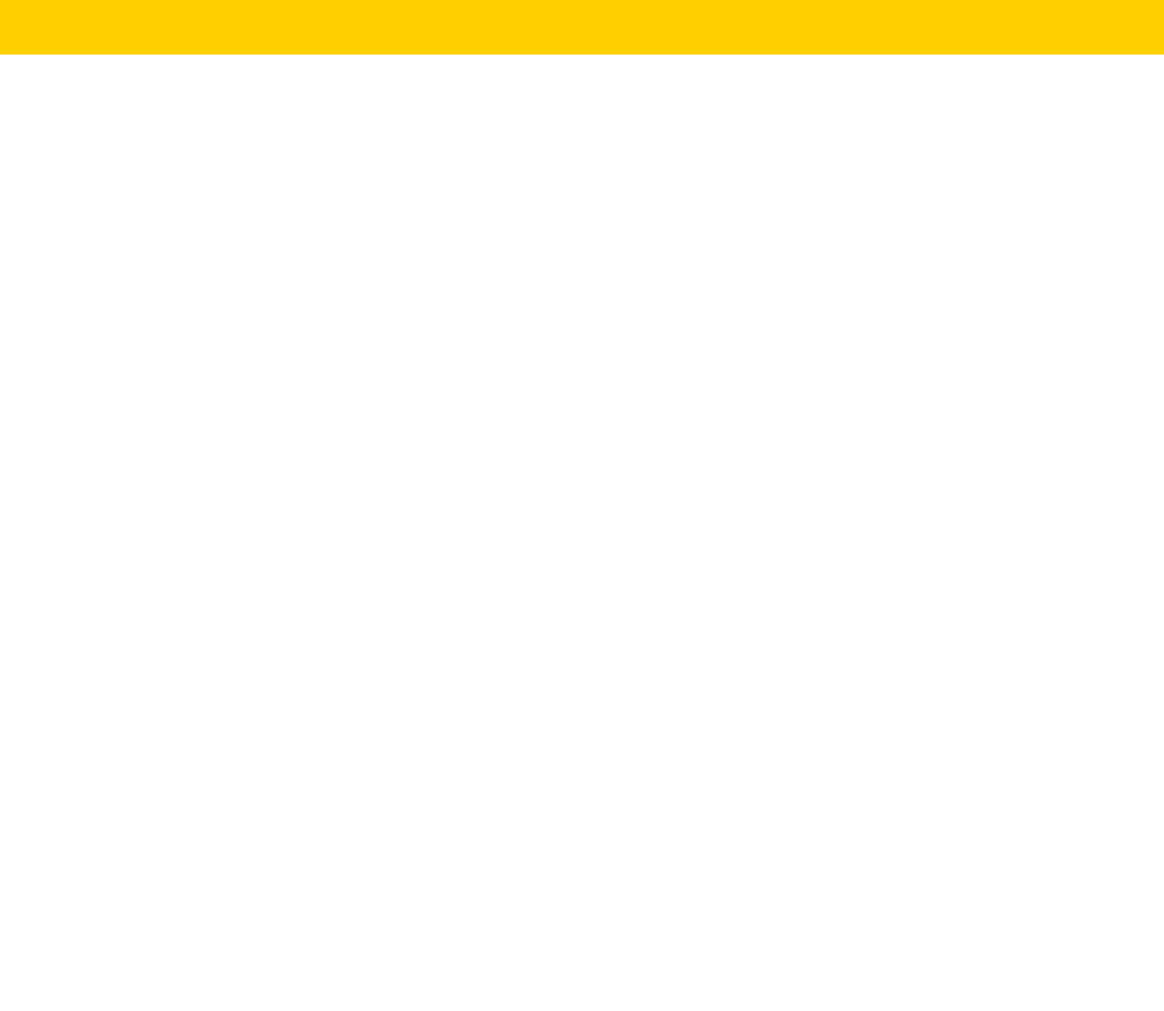
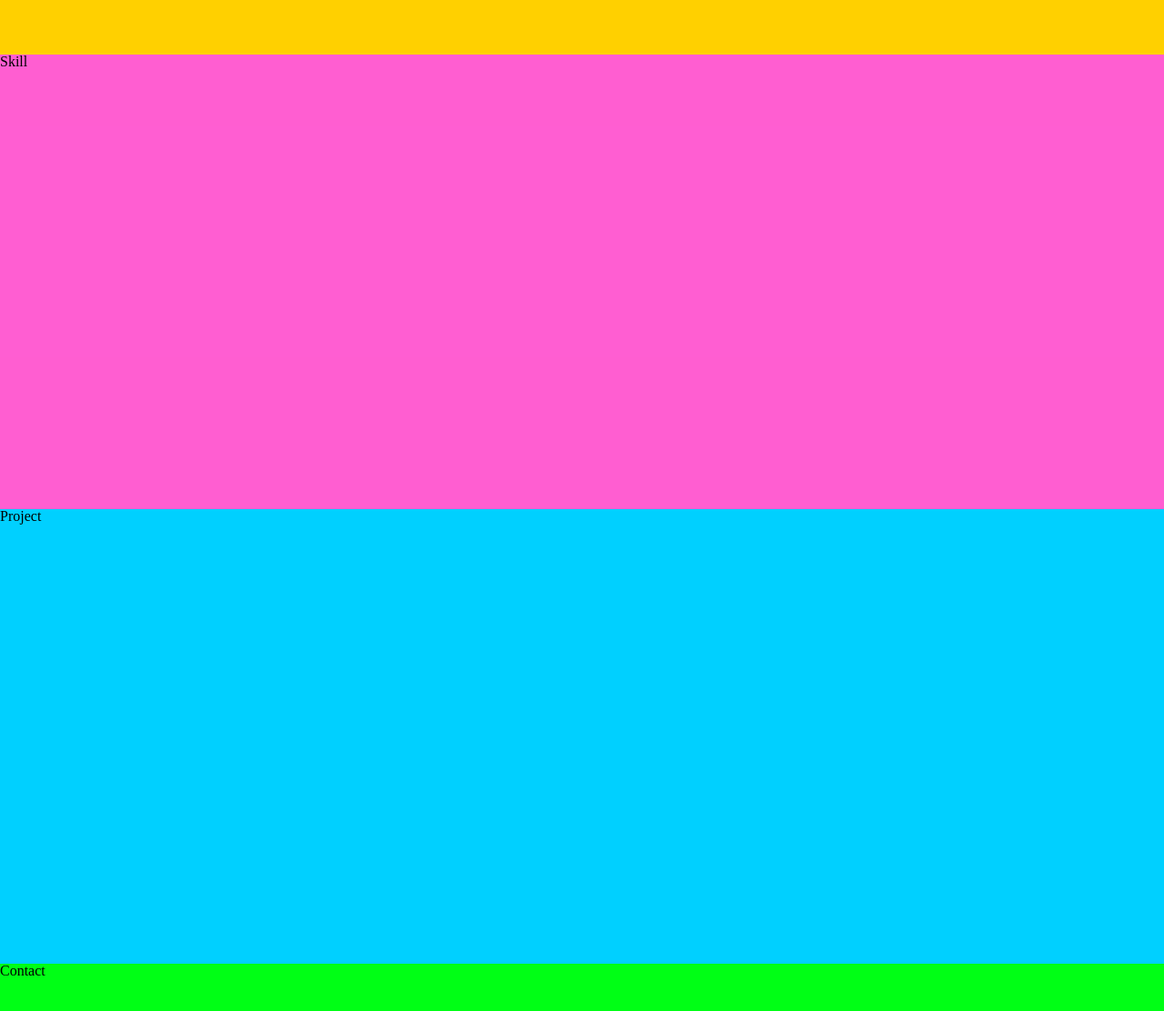
Before and after one commit to Aroma-oh/areum-portfolio, a Next.js app: page / in a window 1280 px wide. Shown: the part 1640-2752 px from the top of the page at 91% size. Before the commit the page ends 1700 px from the top, so only its background shows below. Built offline with nearby package versions, Linux system fonts and the light colour scheme.

Commit message:
feat: 섹션 컴포넌트 생성 및 스크롤 이동 구현

```diff
--- a/src/component/Header.tsx
+++ b/src/component/layout/Header.tsx
@@ -15,12 +15,12 @@ import styled from '@emotion/styled';
 import { useSetRecoilState, useRecoilValue } from 'recoil'
 import { isColorNavState, selectMenuState } from '@/recoil/atoms'
 
-const menu = ['Profile', 'Skills', 'Projects', 'Contact'];
+const menu = ['Profile', 'Skill', 'Project', 'Contact'];
 
 function Header() {
   const setSelectMenu = useSetRecoilState(selectMenuState);
   const isColorNav = useRecoilValue(isColorNavState);
-  const { sectionRef, handleMove } = useScroll();
+  const { handleMove } = useScroll();
   const [toggle, setToggle] = useState<boolean | undefined>(false)
 
   const theme = createTheme({
--- /dev/null
+++ b/src/component/section/Contact.jsx
@@ -0,0 +1,19 @@
+import styled from '@emotion/styled';
+import { useScroll } from '@/hooks/useScroll';
+
+const Contact = () => {
+  const { sectionRef } = useScroll();
+
+  return (
+    <ContactBox id='Contact' ref={sectionRef}>
+      Contact
+    </ContactBox>
+  )
+}
+
+const ContactBox = styled.section`
+    height: 500px;
+    background-color: #00ff15;
+`
+
+export default Contact;
--- /dev/null
+++ b/src/component/section/Project.tsx
@@ -0,0 +1,19 @@
+import styled from '@emotion/styled';
+import { useScroll } from '@/hooks/useScroll';
+
+const Project = () => {
+  const { sectionRef } = useScroll();
+
+  return (
+    <ProjectBox id='Project' ref={sectionRef}>
+      Project
+    </ProjectBox>
+  )
+}
+
+const ProjectBox = styled.section`
+    height: 500px;
+    background-color: #00d0ff;
+`
+
+export default Project;
--- /dev/null
+++ b/src/component/section/Skill.tsx
@@ -0,0 +1,19 @@
+import styled from '@emotion/styled';
+import { useScroll } from '@/hooks/useScroll';
+
+const Skill = () => {
+  const { sectionRef } = useScroll();
+
+  return (
+    <SkillBox id='Skill' ref={sectionRef}>
+      Skill
+    </SkillBox>
+  )
+}
+
+const SkillBox = styled.section`
+    height: 500px;
+    background-color: #ff00b7a1;
+`
+
+export default Skill;
--- a/src/pages/index.tsx
+++ b/src/pages/index.tsx
@@ -1,6 +1,10 @@
-import Header from "@/component/Header"
-import Intro from "@/component/Intro"
-import Profile from "@/component/Profile"
+import Header from "@/component/layout/Header"
+import Intro from "@/component/section/Intro"
+import Profile from "@/component/section/Profile"
+import Project from '@/component/section/Project'
+import Skill from '@/component/section/Skill'
+import Contact from '@/component/section/Contact'
+
 
 
 export default function Home() {
@@ -9,6 +13,9 @@ export default function Home() {
       <Header />
       <Intro />
       <Profile />
+      <Skill />
+      <Project />
+      <Contact />
     </>
   )
 }
```
Also changed, not shown: src/component/section/Intro.tsx (renamed from src/component/Intro.tsx), src/component/section/Profile.tsx (renamed from src/component/Profile.tsx).
